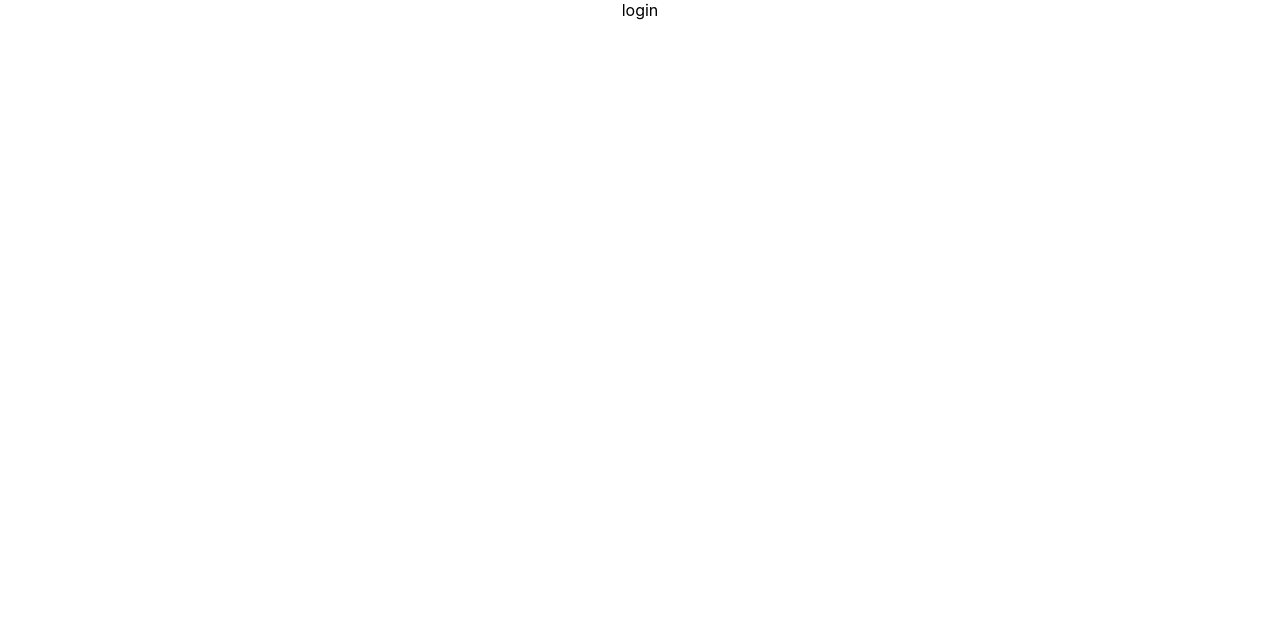
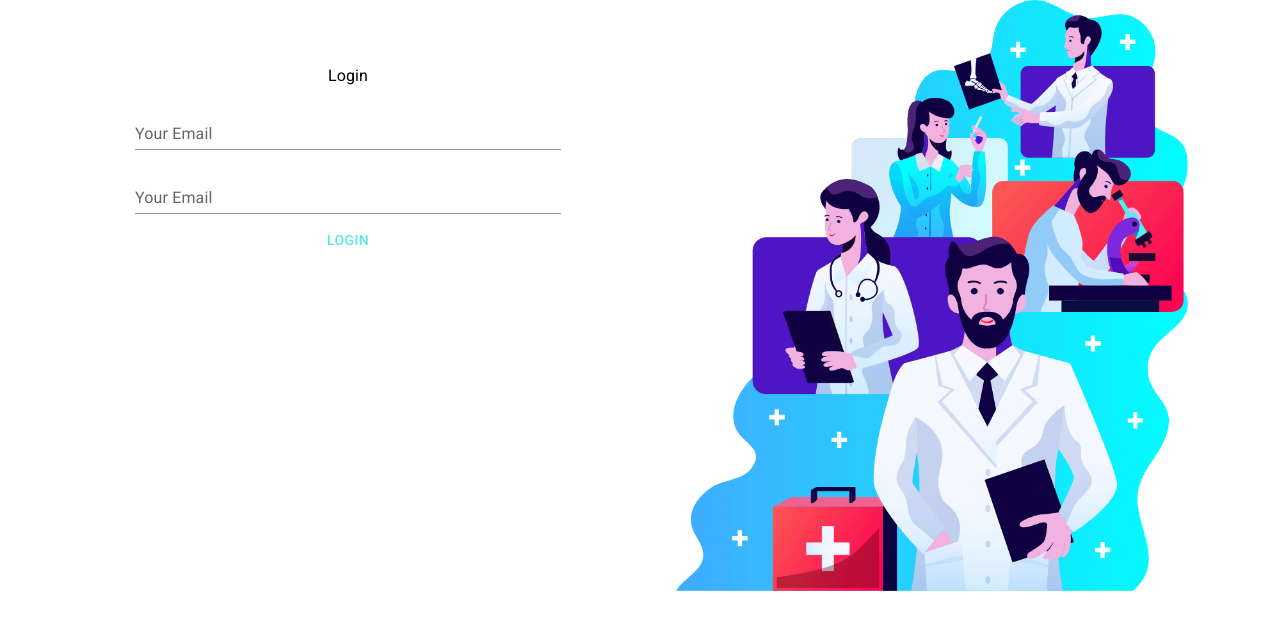
Before and after one commit to TanvirHNur/D, a React (Create React App) app: page /login in a window 1280 px wide. Shown: the top 630 px of the page. Built offline with nearby package versions, Linux system fonts and the light colour scheme.

Commit message:
login page added

```diff
--- a/src/Pages/Login/Login.js
+++ b/src/Pages/Login/Login.js
@@ -1,10 +1,45 @@
-import React from 'react';
+import { Button, Container, Grid, TextField, Typography } from '@mui/material';
+import React, { useState } from 'react';
+import login from '../../images/login.png'
 
-const Login = () => {
+const Login = (e) => {
+  const [loginData, setLoginDate] =  useState({})
+  const handleOnchange = e =>{
+      const field = e.target.name;
+      const value= e.target.value;
+      const newLoginData = {...loginData};
+      newLoginData[field] = value;
+      setLoginDate(newLoginData)
+  }
+  const handleSubmit = e =>{
+    alert('hell0')
+
+    e.preventDefault()
+  };
+
     return (
-        <div>
-            login
-        </div>
+        <Container>
+            <Grid container spacing={2}>
+  <Grid item xs={12} md={6} sx={{mt:8}}>
+  <Typography variant="body1" gutterBottom>
+       Login
+      </Typography>
+    <form onSubmit={handleSubmit}>
+      <TextField sx={{width: "75%", m:1}} onChange={handleOnchange}  name="email"
+      id="standard-basic" label="Your Email" variant="standard" />
+      <TextField sx={{width: "75%", m:1}}  onChange={handleOnchange}  name="password" id="standard-basic" label="Your Email" variant="standard" type="password" />
+      <br />
+    <Button type="submit" variant="container" style={{color: '#5CE7ED'}}>
+      Login
+    </Button>
+    </form>
+  </Grid>
+  <Grid item xs={12} md={6}>
+    <img style={{width: '90%'}} src={login} alt="login" />
+  </Grid>
+
+</Grid>
+        </Container>
     );
 };
 
--- a/src/Pages/Shared/Navigation/Navigation.js
+++ b/src/Pages/Shared/Navigation/Navigation.js
@@ -6,7 +6,7 @@ import Typography from '@mui/material/Typography';
 import Button from '@mui/material/Button';
 import IconButton from '@mui/material/IconButton';
 import MenuIcon from '@mui/icons-material/Menu';
-import { Link } from 'react-router-dom';
+import { Link, NavLink } from 'react-router-dom';
 
 const Navigation = () => {
     return (
@@ -26,8 +26,12 @@ const Navigation = () => {
           <Typography variant="h6" component="div" sx={{ flexGrow: 1 }}>
             Doctor's Portal
           </Typography>
-          <Link to="/appointment" color="inherit">Appointment</Link>
+          <NavLink to="/appointment">
+          <Button color="inherit">Appointment</Button>
+          </NavLink>
+          <NavLink to="/login">
           <Button color="inherit">Login</Button>
+          </NavLink>
         </Toolbar>
       </AppBar>
     </Box>
```
